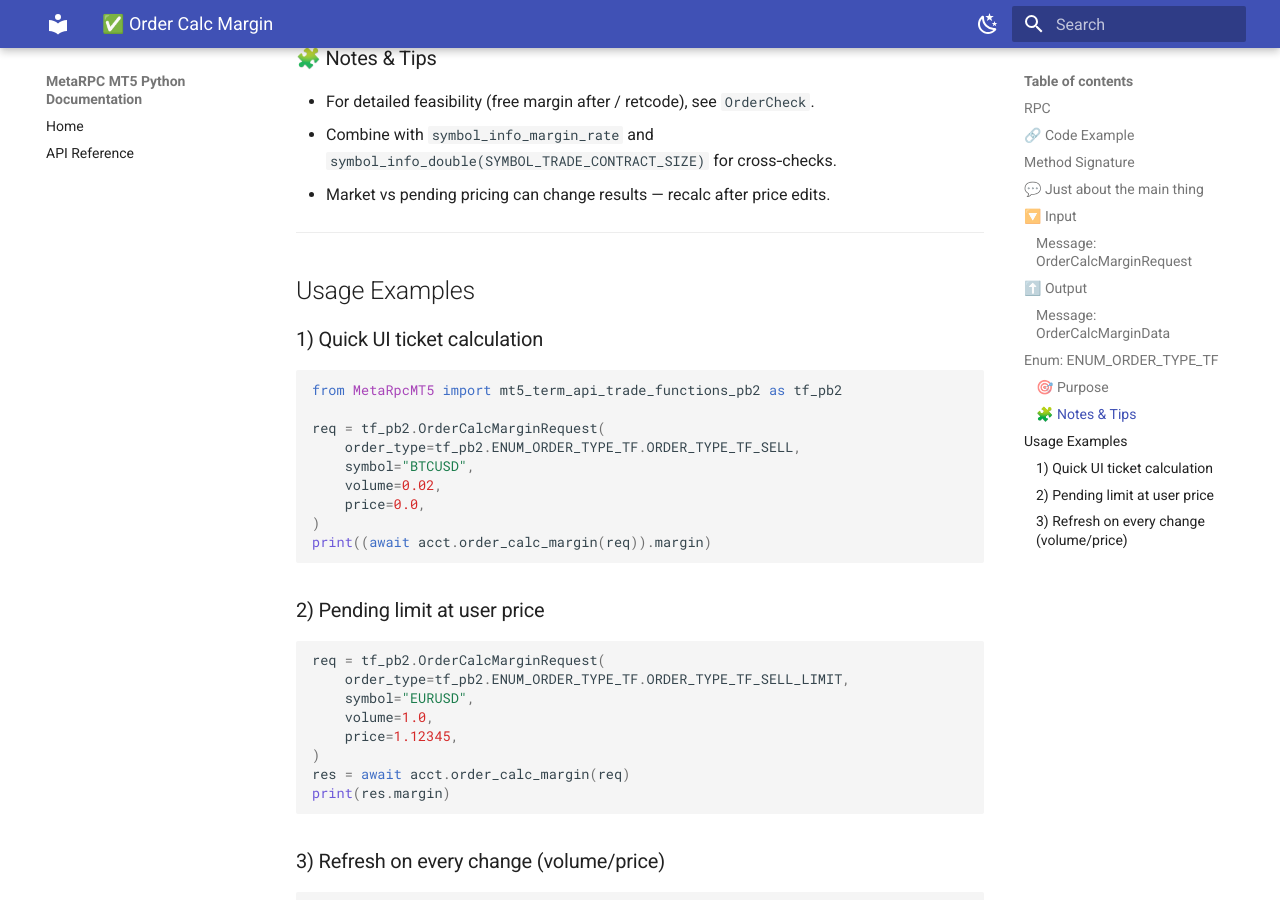
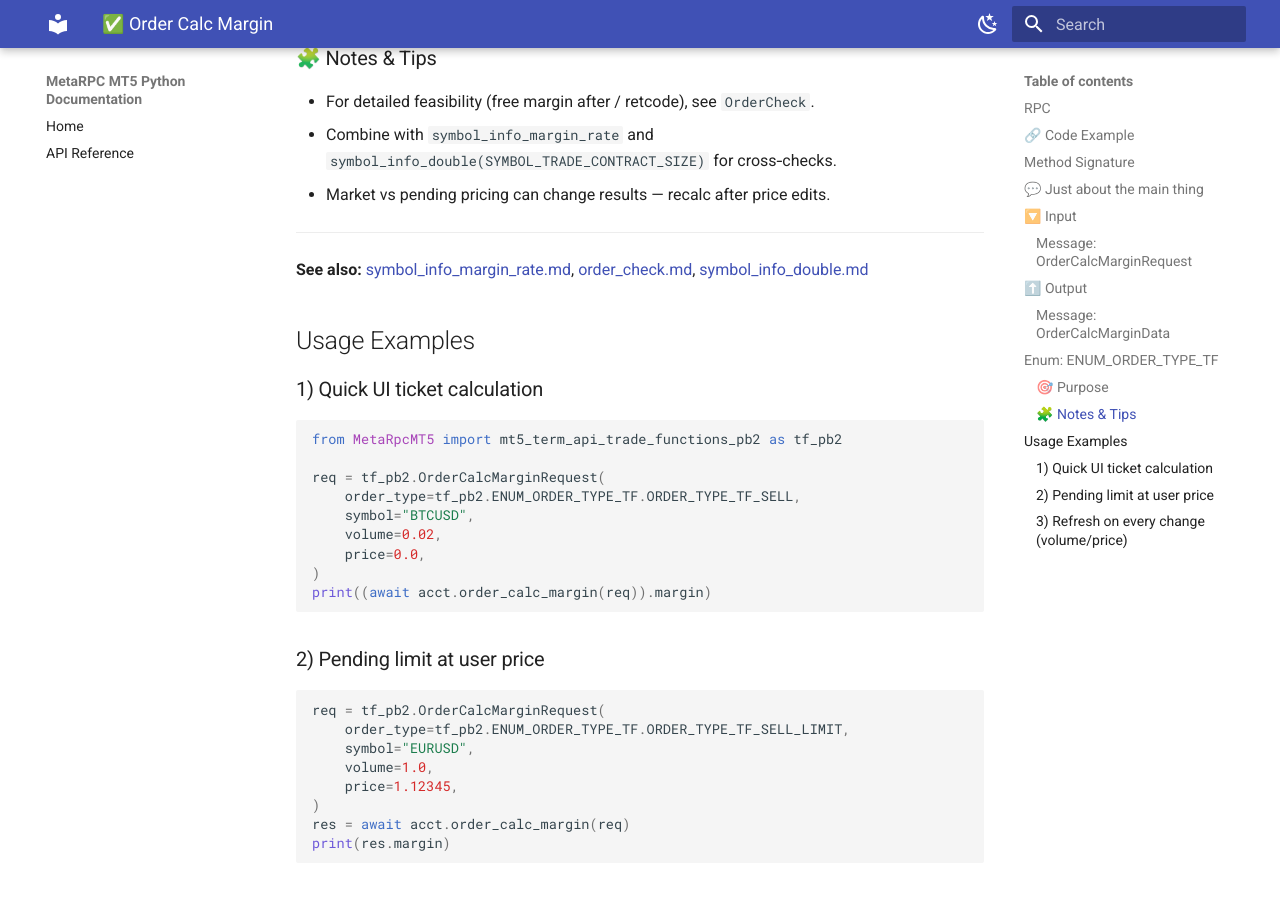
Before and after one commit to MetaRPC/PyMT5, an MkDocs documentation site: the page built from docs/MT5Account/Trading_Operations/order_calc_margin.md, in a window 1280 px wide and 900 px high, scrolled down 3533 px. Built offline with MkDocs 1.6.1 and Material for MkDocs 9.7.7, drawn with Linux system fonts in a browser that asks for light colours.

Commit message:
Update order_calc_margin.md

```diff
--- a/docs/MT5Account/Trading_Operations/order_calc_margin.md
+++ b/docs/MT5Account/Trading_Operations/order_calc_margin.md
@@ -134,6 +134,8 @@ async def order_calc_margin(
 
 ---
 
+**See also:** [symbol\_info\_margin\_rate.md](../Symbols_and_Market/symbol_info_margin_rate.md), [order\_check.md](./order_check.md), [symbol\_info\_double.md](../Symbols_and_Market/symbol_info_double.md)
+
 ## Usage Examples
 
 ### 1) Quick UI ticket calculation
```
